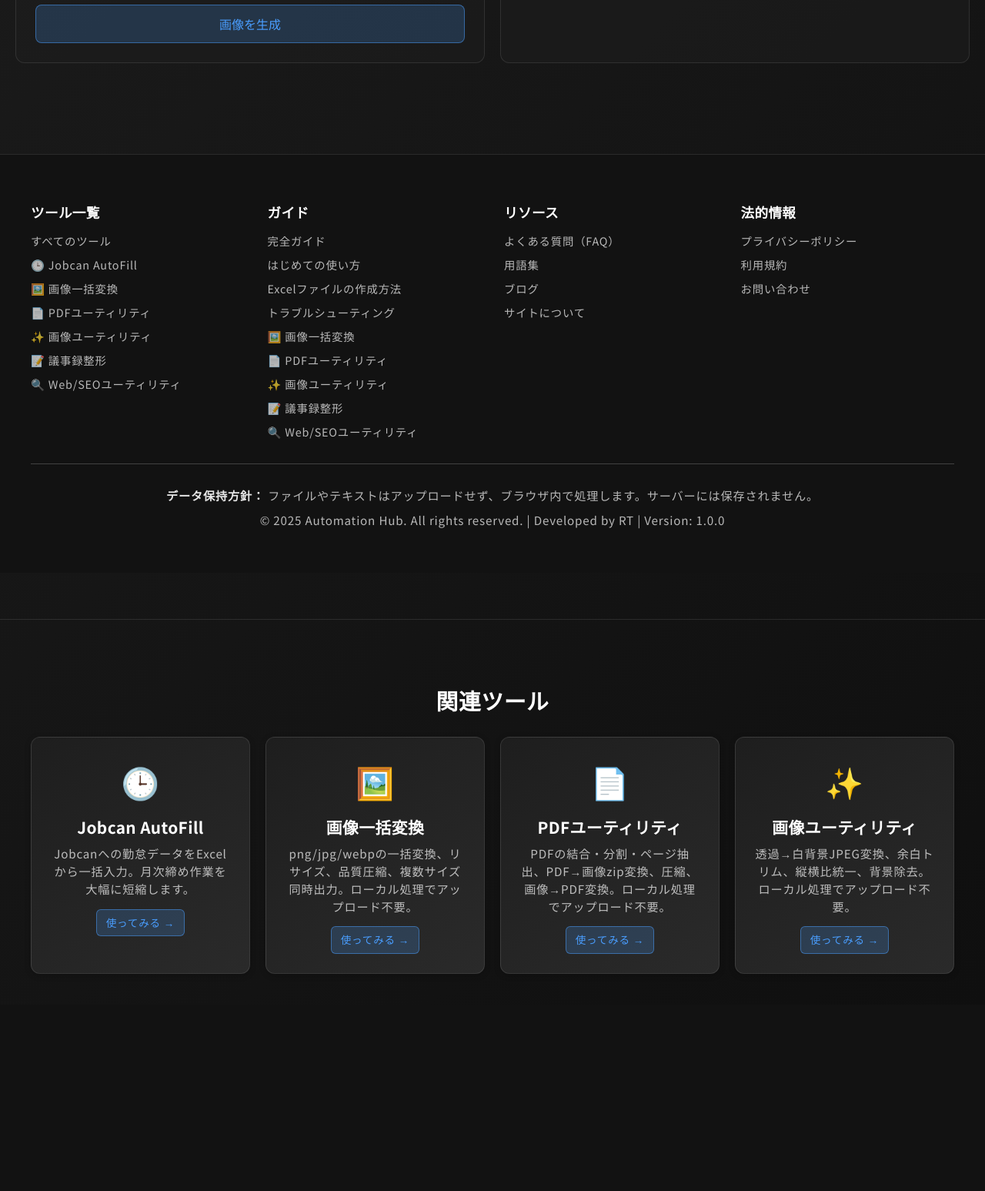
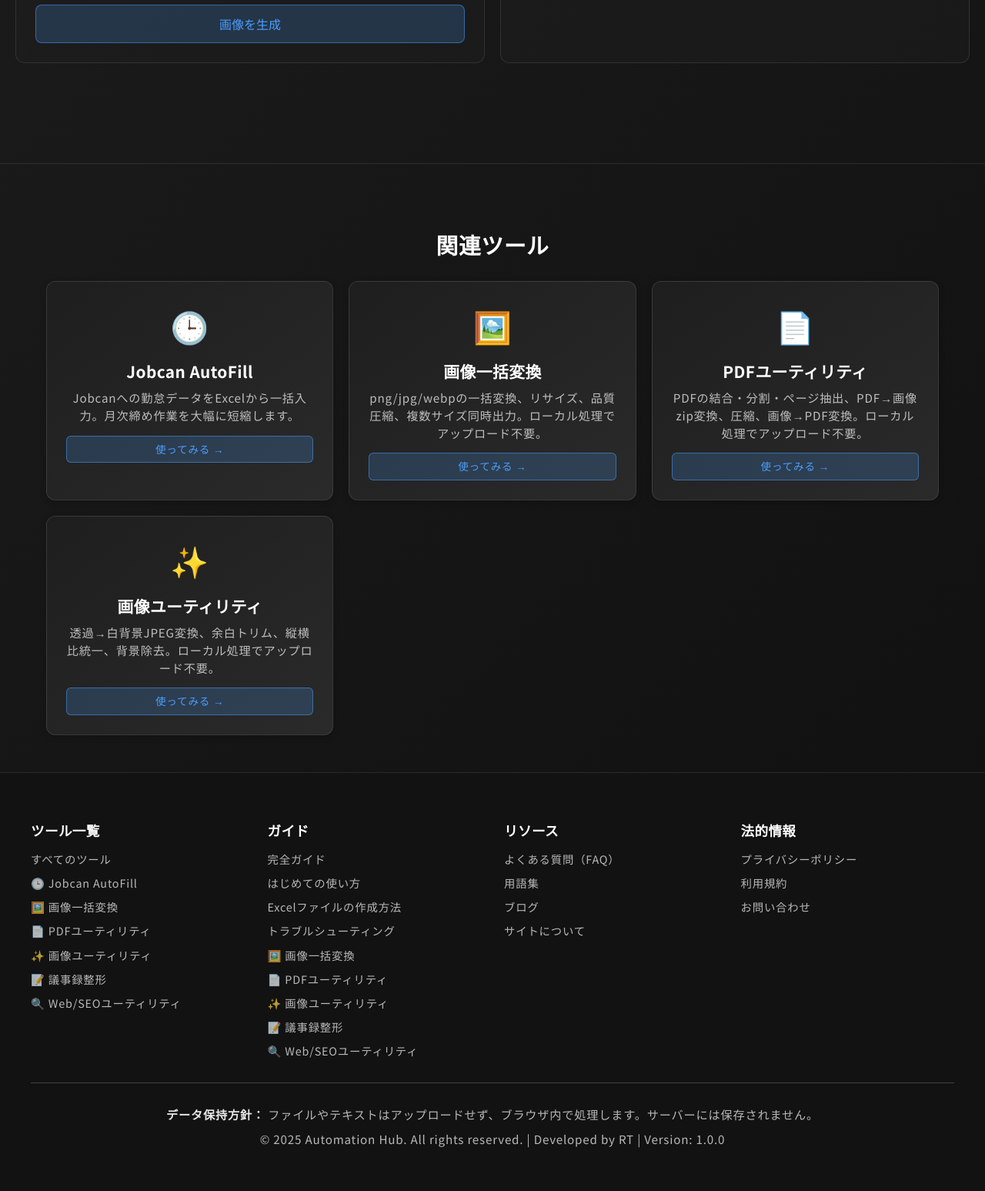
Before and after one commit to RikuTerayama/jobcan_automation, a Flask app: page /tools/seo in a window 1280 px wide. Shown: the part 2742-4289 px from the top of the page at 77% size. Before the commit the page ends 4007 px from the top, so only its background shows below. Run offline with Flask 3, Linux system fonts and the light colour scheme; some libraries are stand-ins or nearby versions.

Commit message:
Update seo.html

```diff
--- a/templates/tools/seo.html
+++ b/templates/tools/seo.html
@@ -545,6 +545,7 @@
         </div>
     </div>
 
+    {% include 'includes/related_tools.html' %}
     {% include 'includes/footer.html' %}
 
     <!-- 共通ライブラリ -->
@@ -1032,24 +1033,5 @@
             });
         });
     </script>
-
-    {# P1-4: 関連ツールセクション #}
-    {% if related_products %}
-    <div class="container" style="margin-top: 60px; padding-top: 40px; border-top: 1px solid rgba(255, 255, 255, 0.1);">
-        <h2 style="font-size: 1.8em; margin-bottom: 30px; color: #FFFFFF; text-align: center;" data-reveal>関連ツール</h2>
-        <div style="display: grid; grid-template-columns: repeat(auto-fit, minmax(280px, 1fr)); gap: 20px; max-width: 1200px; margin: 0 auto;" data-reveal data-reveal-delay="50">
-            {% for related_product in related_products %}
-            <a href="{{ related_product.path }}" style="display: block; background: linear-gradient(145deg, #1E1E1E 0%, #2A2A2A 100%); border-radius: 12px; padding: 25px; border: 1px solid rgba(255, 255, 255, 0.1); text-decoration: none; color: #FFFFFF; transition: all 0.3s; box-shadow: 0 2px 8px rgba(0, 0, 0, 0.2);">
-                <div style="font-size: 2.5em; margin-bottom: 15px; text-align: center;">{{ related_product.icon }}</div>
-                <h3 style="font-size: 1.3em; margin: 0 0 10px 0; color: #FFFFFF; text-align: center;">{{ related_product.name }}</h3>
-                <p style="font-size: 0.95em; color: rgba(255, 255, 255, 0.7); margin: 0; line-height: 1.5; text-align: center;">{{ related_product.description }}</p>
-                <div style="margin-top: 15px; text-align: center;">
-                    <span style="display: inline-block; padding: 6px 12px; background: rgba(74, 158, 255, 0.2); border: 1px solid rgba(74, 158, 255, 0.5); border-radius: 6px; color: #4A9EFF; font-size: 0.85em; font-weight: 500;">使ってみる →</span>
-                </div>
-            </a>
-            {% endfor %}
-        </div>
-    </div>
-    {% endif %}
 </body>
 </html>
```
